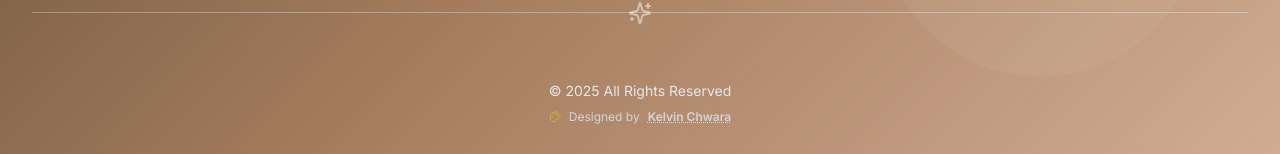
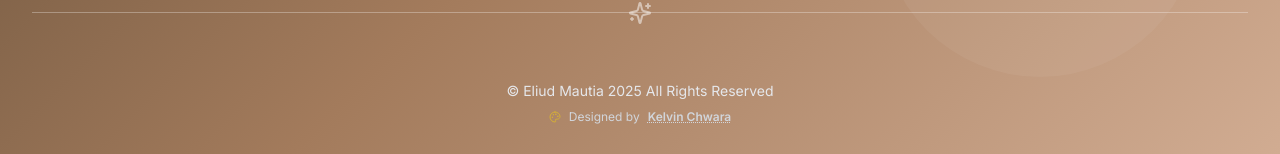
Before and after one commit to kelvinchwara/mautiPortfolio, a React (Vite) app: page / in a window 1280 px wide. Shown: the part 3161-3315 px from the top of the page. Built offline with nearby package versions, Linux system fonts and the light colour scheme.

Commit message:
first commit

```diff
--- a/src/components/Footer.tsx
+++ b/src/components/Footer.tsx
@@ -340,7 +340,7 @@ const BottomBar = () => (
   <div className="flex justify-center items-center gap-4 pt-6">
     <div className="flex flex-col items-center gap-2">
       <div className="flex items-center gap-2 text-gray-200 text-sm">
-        <span>© 2025 All Rights Reserved</span>
+        <span>© Eliud Mautia 2025 All Rights Reserved</span>
       </div>
 
       {/* Designer Credit */}
```
